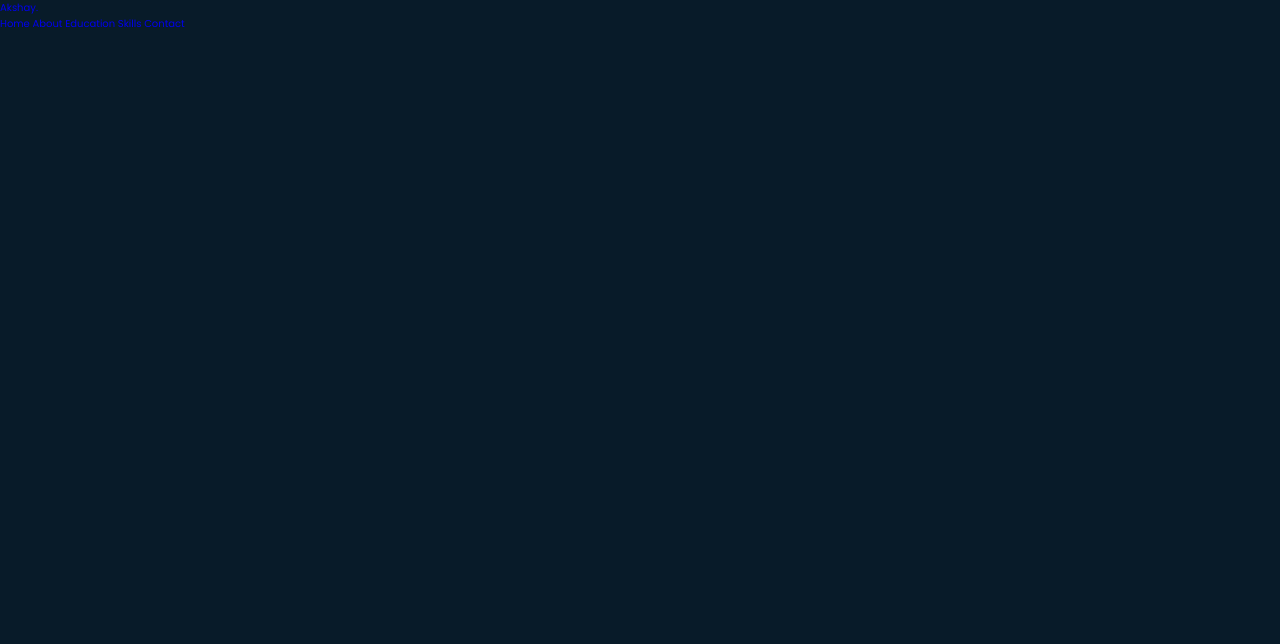
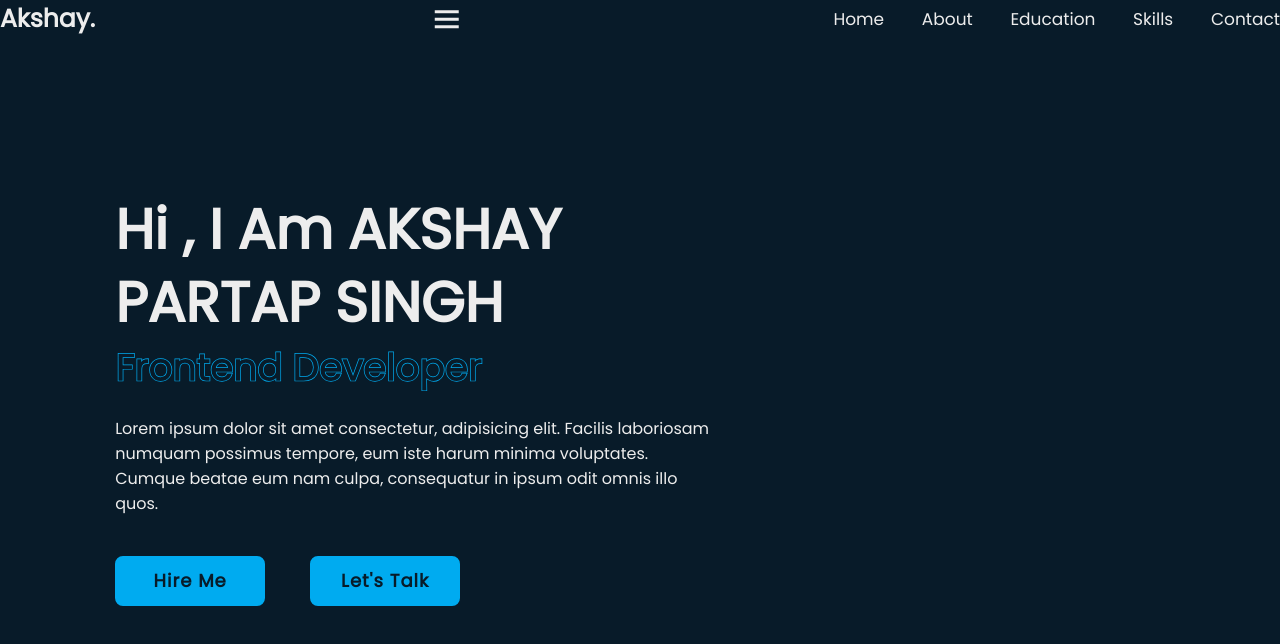
Before and after one commit to akshayrajput12/portfolio, a plain HTML site: page index.html in a window 1280 px wide. Drawn offline with nearby package versions, Linux system fonts and the light colour scheme.

Commit message:
new updated code addding flex and complete navbar

```diff
--- a/index.html
+++ b/index.html
@@ -5,6 +5,9 @@
     <meta name="viewport" content="width=device-width, initial-scale=1.0">
     <title>AKshay Responsive portfolio</title>
     <link rel="stylesheet" href="style.css">
+
+    <!--box icons-->
+    <link href='https://unpkg.com/boxicons@2.1.4/css/boxicons.min.css' rel='stylesheet'>
 </head>
 <body>
 
@@ -12,6 +15,8 @@
     <!--header design-->
     <header class="header">
         <a href="#" class="logo">Akshay.</a>
+
+        <div class="bx bx-menu" id="menu-icon"></div>
 
 
         <nav class="navbar">
@@ -24,6 +29,24 @@
     </header>
 
 
+    <!--Home section-->
+    <section class="home" id="home">
+        <div class="home-content">
+            <h1>Hi , I Am <span>AKSHAY PARTAP SINGH</span></h1>
+            <div class="text-animate">
+                <h3>Frontend Developer</h3>
+            </div>
+            <p>Lorem ipsum dolor sit amet consectetur, adipisicing elit. Facilis laboriosam numquam possimus tempore, eum iste harum minima voluptates. Cumque beatae eum nam culpa, consequatur in ipsum odit omnis illo quos.</p>
+
+
+            <div class="btn-box">
+                <a href="#" class="btn">Hire Me</a>
+                <a href="#" class="btn">Let's Talk</a>
+            </div>
+        </div>
+    </section>
+
+
 
 
     <script src="script.js"></script>
--- a/style.css
+++ b/style.css
@@ -28,3 +28,106 @@ body{
     background-color: var(--bg-color);
     color: var(--text-color);
 }
+
+.header{
+    position: fixed;
+    top: 0;
+    left: 0;
+    width: 100%;
+    padding-left: 2rem 9%;
+    background: transparent;
+    display: flex;
+    justify-content: space-between;
+    z-index: 100;
+    align-items: center;
+}
+
+.logo{
+    font-size: 2.5rem;
+    color: var(--text-color);
+    font-weight: 600;
+}
+
+.navbar a{
+    font-size: 1.7rem;
+    color: var(--text-color);
+    font-weight: 500;
+    margin-left: 3.5rem;
+    transition: .3s;
+}
+
+.navbar a:hover{
+    cursor: pointer;
+    color: var(--main-color);
+}
+
+#menu-icon{
+    font-size: 3.6rem;
+    color: var(--text-color);
+    cursor: pointer;
+}
+
+section{
+    min-height: 100vh;
+    padding: 10rem 9% 2rem;
+}
+.home{
+    display: flex;
+    align-items: center;
+    padding: 0 9%;
+}
+.home-content{
+    max-width: 60rem;
+}
+
+.home-content h1{
+    font-size: 5.6rem;
+    font-weight: 700;
+    line-height: 1.3;
+}
+
+.home-content .text-animate{
+    font-size: 3.2rem;
+    font-weight: 700;
+    color: transparent;
+    -webkit-text-stroke: .7px var(--main-color);
+}
+
+.home-content p{
+    font-size: 1.6rem;
+    margin: 2rem 0 4rem;
+}
+
+.btn-box{
+    position: relative;
+    display: flex;
+    justify-content: space-between;
+    width: 34.5rem;
+    height: 5rem;
+}
+
+.btn-box .btn{
+    position: relative;
+    display: inline-flex;
+    justify-content: center;
+    align-items: center;
+    width: 15rem;
+    height: 100%;
+    background: var(--main-color);
+    border: .2rem solid var(--main-color);
+    border-radius: .8rem;
+    font-size: 1.8rem;
+    font-weight: 600;
+    letter-spacing: .1rem;
+    color: var(--bg-color);
+
+}
+
+.btn-box .btn::before{
+    content: '';
+    position: absolute;
+    top: 0;
+    left: 0;
+    width: 100%;
+    height: 100%;
+}
```
